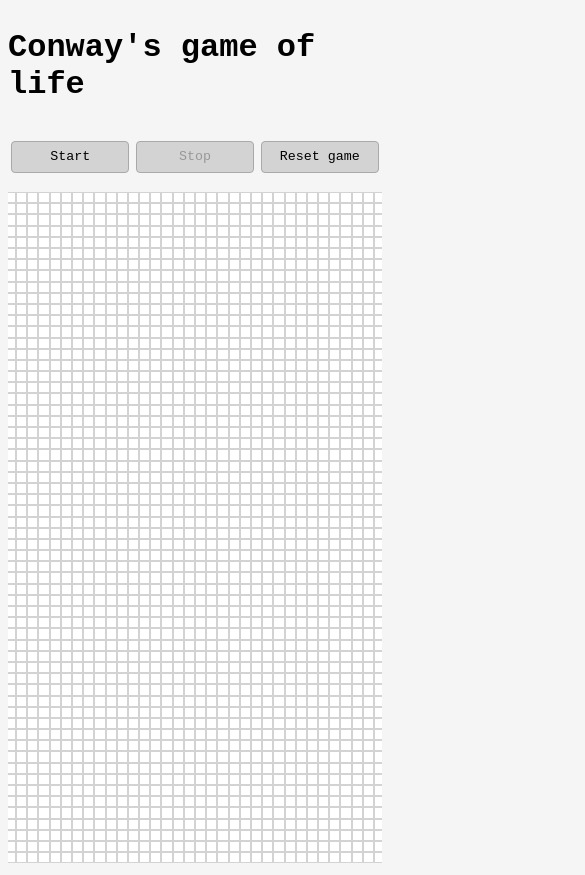
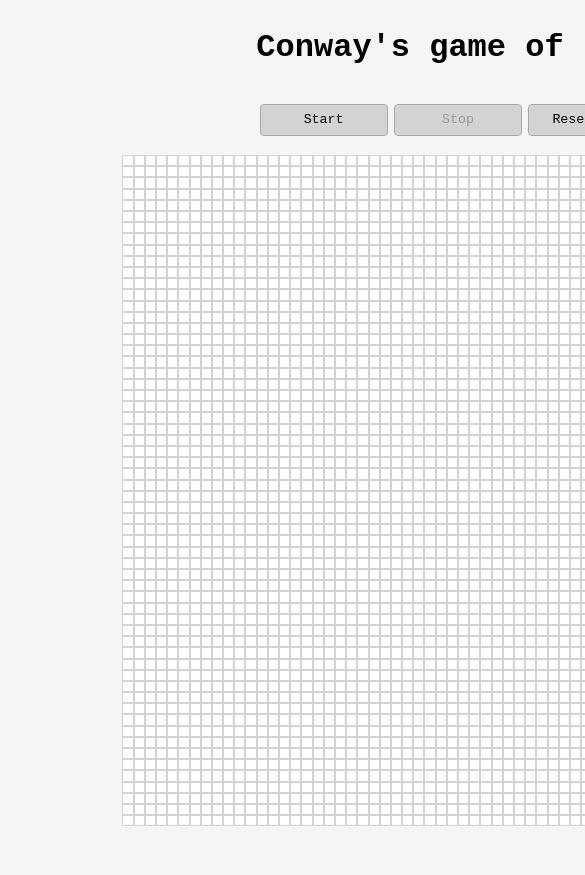
Before and after one commit to kamilpitula/game-of-life-vannilla, a website built with Vite: page game-of-life-vannilla/index.html in a window 390 px wide. Shown: the top 875 px of the page, 585 px wide, since content can reach past the window. After the commit the page ends 844 px from the top, so only its background shows below. Built offline with nearby package versions, Linux system fonts and the light colour scheme.

Commit message:
improve styling on mobile

```diff
--- a/game-of-life-vannilla/style.css
+++ b/game-of-life-vannilla/style.css
@@ -1,9 +1,14 @@
 * {
   box-sizing: border-box;
   background-color: whitesmoke;
-  font-family: 'Courier New', Courier, monospace;
+  font-family: "Courier New", Courier, monospace;
 }
-#banner{
+
+body {
+  min-width: 900px;
+}
+
+#banner {
   display: flex;
   justify-content: center;
 }
@@ -11,7 +16,6 @@
 #game {
   display: flex;
   justify-content: center;
-  overflow: scroll;
   padding: 0.2rem;
 }
 
```
